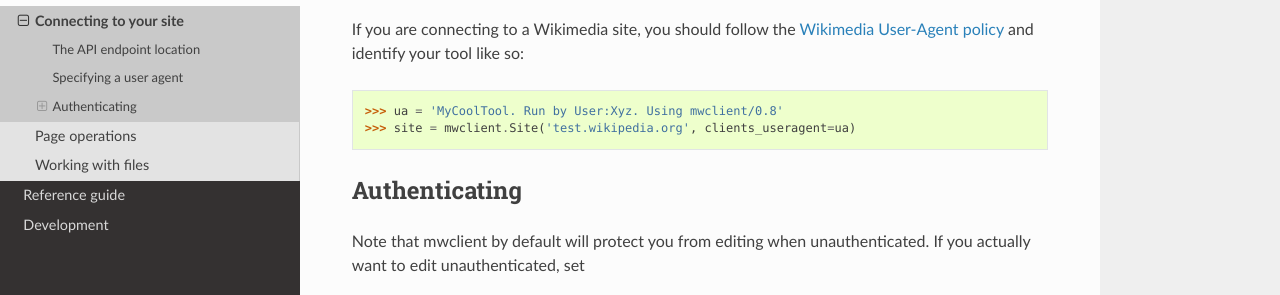
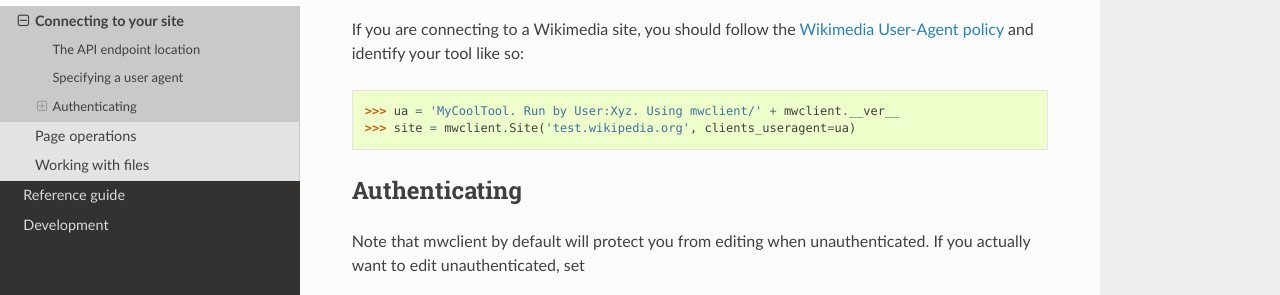
Before and after one commit to mwclient/mwclient, a Sphinx documentation site: the page built from docs/source/user/connecting.rst, in a window 1280 px wide and 900 px high, scrolled down 654 px. Shown: the part 156-451 px from the top of the window. Built offline with Sphinx 7.4.7 and the Read the Docs theme 2.0.0, drawn with Linux system fonts in a browser that asks for light colours; the version number is read from the project's files by our own code.

Commit message:
User guide: mwclient.__ver__ in user agent

```diff
--- a/docs/source/user/connecting.rst
+++ b/docs/source/user/connecting.rst
@@ -38,7 +38,7 @@ If you are connecting to a Wikimedia site, you should follow the
 `Wikimedia User-Agent policy <https://meta.wikimedia.org/wiki/User-Agent_policy>`_
 and identify your tool like so:
 
-    >>> ua = 'MyCoolTool. Run by User:Xyz. Using mwclient/0.8'
+    >>> ua = 'MyCoolTool. Run by User:Xyz. Using mwclient/' + mwclient.__ver__
     >>> site = mwclient.Site('test.wikipedia.org', clients_useragent=ua)
 
 .. _auth:
```
